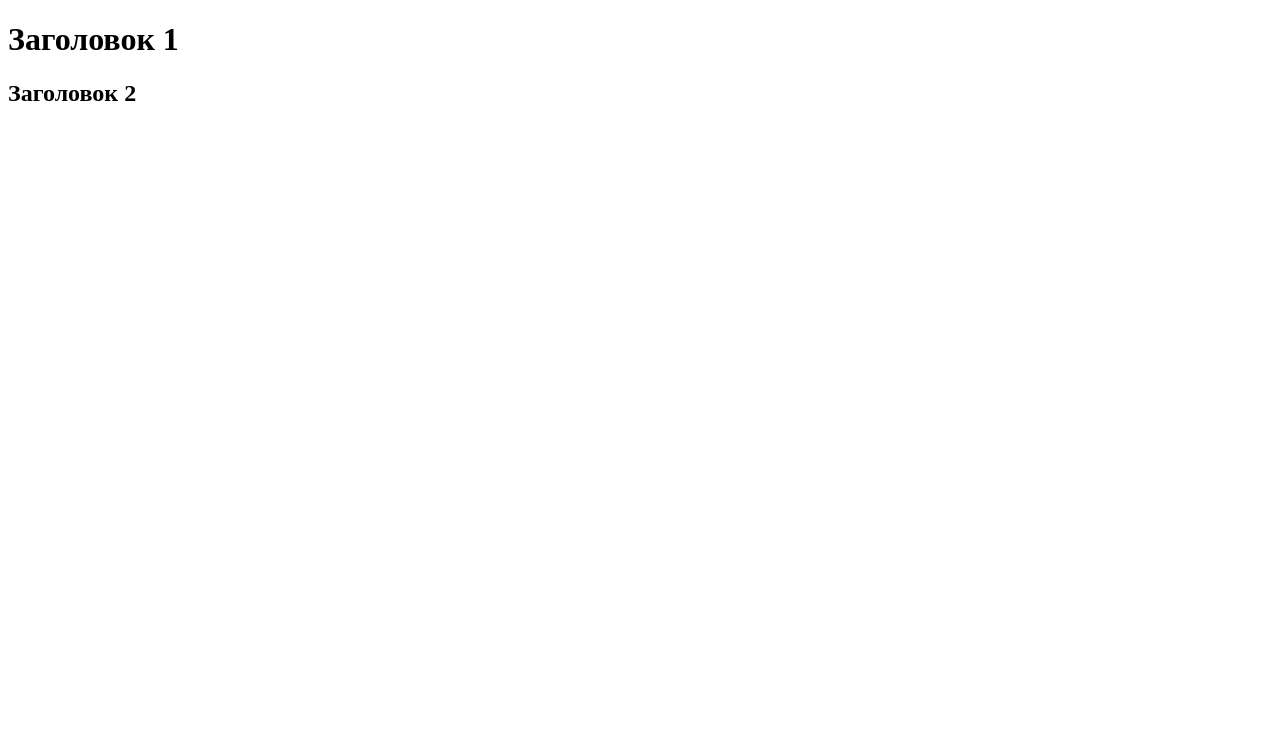
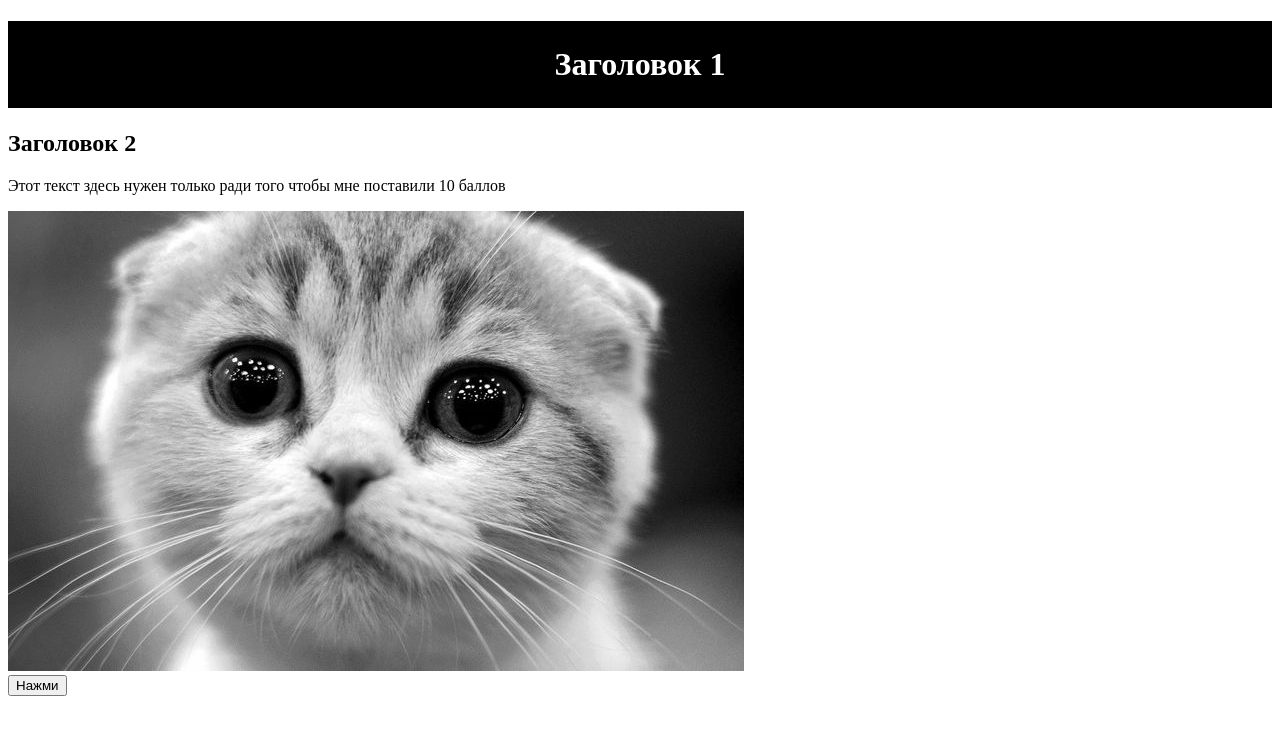
Before and after one commit to Avokadiy/HomeWork-6, a plain HTML site: page index.html in a window 1280 px wide. Drawn offline with Linux system fonts and the light colour scheme.

Commit message:
Добавил элементы

```diff
--- a/css/style.css
+++ b/css/style.css
@@ -1,4 +1,10 @@
 h1 {
-    display: flex;
-    align-items: center;
+    color: white;
+    background-color: black;
+    text-align: center;
+    padding: 25px;
 }
+
+button {
+    display: block;
+}
--- a/index.html
+++ b/index.html
@@ -12,6 +12,11 @@
     </header>
     <main>
         <h2>Заголовок 2</h2>
+        <p>Этот текст здесь нужен только ради того чтобы мне поставили 10 баллов</p>
+        <img src="images/cat.jpg" alt="cat">
+        <button class="btn">Нажми</button>
     </main>
+    <script src="script.js"></script>
 </body>
+
 </html>
--- /dev/null
+++ b/script.js
@@ -0,0 +1,5 @@
+const btnDOM = document.querySelector(".btn");
+btnDOM.addEventListener('click', thanks);
+function thanks() {
+    alert('Спасибо за 10')
+};
```
Also changed, not shown: images/cat.jpg (added).
